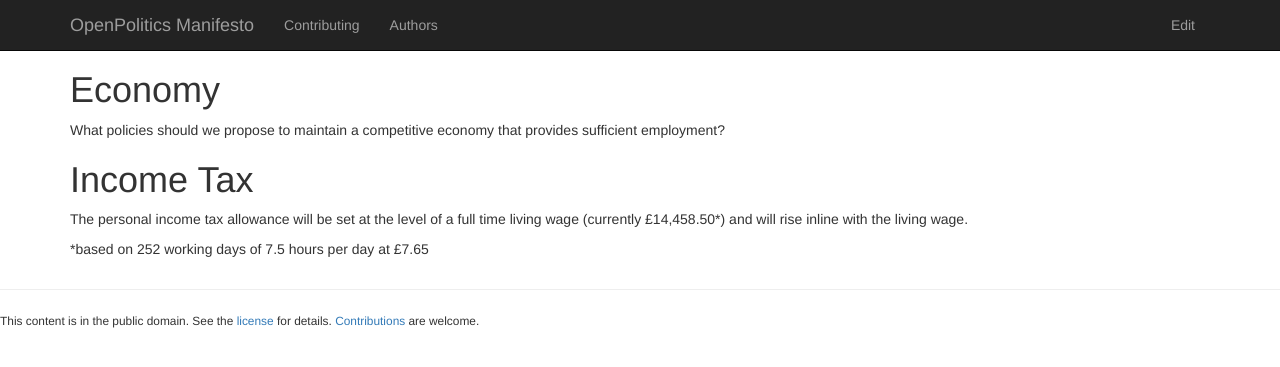
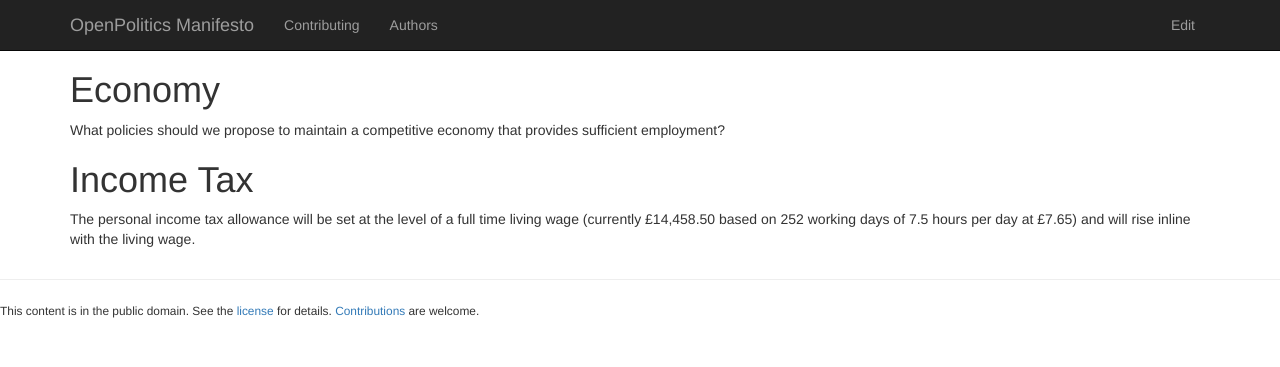
Before and after one commit to openpolitics/manifesto, a Jekyll site: the page built from economy.md, in a window 1280 px wide. Shown: the top 367 px of the page. Built offline with Jekyll 4.4.1, drawn with Linux system fonts in a browser that asks for light colours; nearby versions of some CDN libraries.

```diff
--- a/economy.md
+++ b/economy.md
@@ -7,6 +7,4 @@ published: true
 What policies should we propose to maintain a competitive economy that provides sufficient employment?
 
 # Income Tax
-The personal income tax allowance will be set at the level of a full time living wage (currently £14,458.50*) and will rise inline with the living wage.
-
-*based on 252 working days of 7.5 hours per day at £7.65
+The personal income tax allowance will be set at the level of a full time living wage (currently £14,458.50 based on 252 working days of 7.5 hours per day at £7.65) and will rise inline with the living wage.
```
